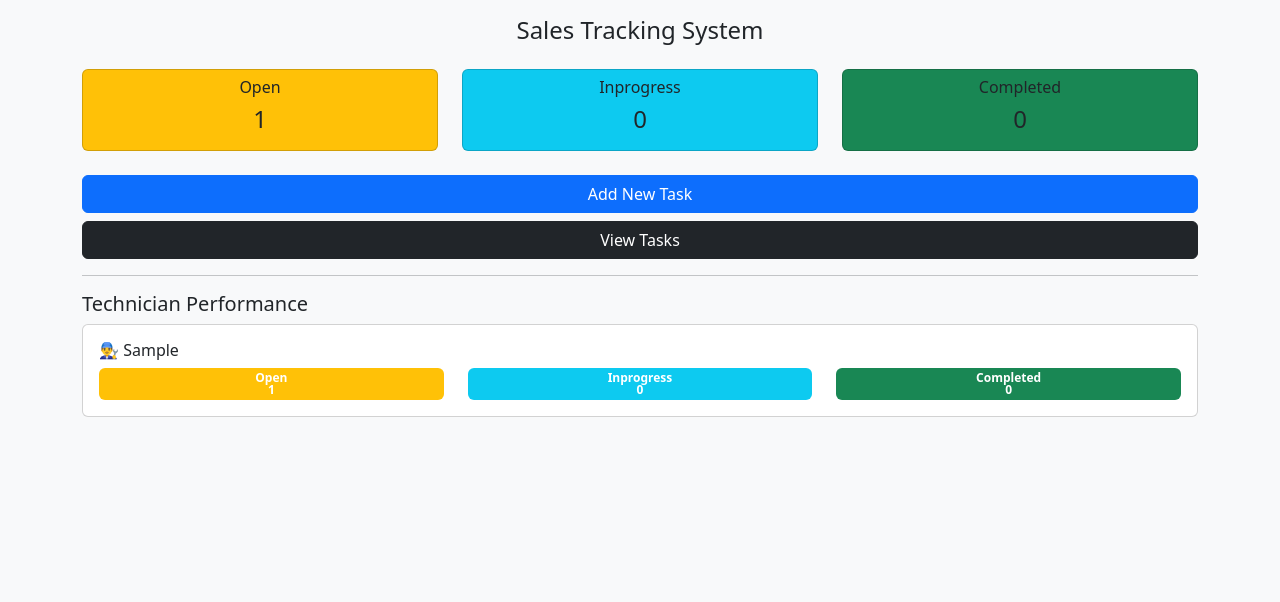
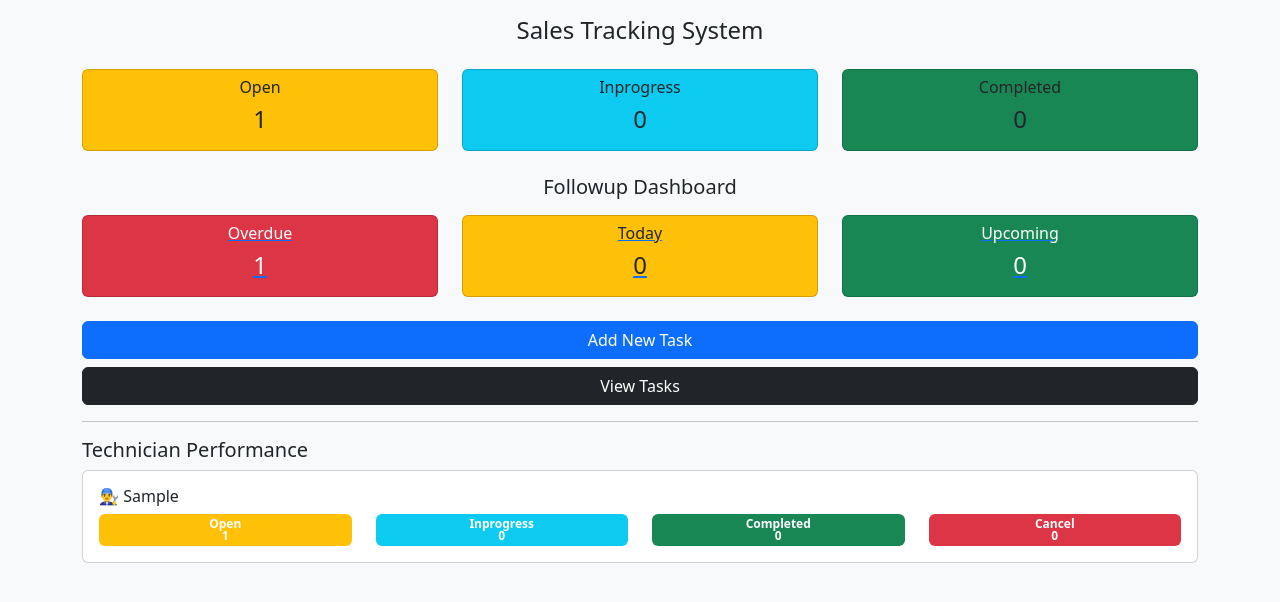
Before and after one commit to Jayaprakashdev/hydrosphereHTML, a PHP site: page /sales-tracking-system/index.php in a window 1280 px wide. Shown: the top 602 px of the page. Run offline with PHP 8.4, Linux system fonts and the light colour scheme; tables that the repository leaves empty or names only in its code hold one stand-in row (values such as "Sample post").

Commit message:
added enquey follow up and appoiment date

```diff
--- a/sales-tracking-system/index.php
+++ b/sales-tracking-system/index.php
@@ -2,18 +2,43 @@
 
 <?php
 
+$today = date("Y-m-d");
+
+/* STATUS COUNTS */
+
 $open=mysqli_fetch_assoc(mysqli_query($conn,"SELECT COUNT(*) as total FROM tasks WHERE status='Open'"));
+$progress=mysqli_fetch_assoc(mysqli_query($conn,"SELECT COUNT(*) as total FROM tasks WHERE status='Inprogress'"));
+$complete=mysqli_fetch_assoc(mysqli_query($conn,"SELECT COUNT(*) as total FROM tasks WHERE status='Completed'"));
 
-$progress=mysqli_fetch_assoc(mysqli_query($conn,"SELECT COUNT(*) as total FROM tasks WHERE status='Inprogress'"));
+/* FOLLOWUP COUNTS */
 
-$complete=mysqli_fetch_assoc(mysqli_query($conn,"SELECT COUNT(*) as total FROM tasks WHERE status='Completed'"));
+$overdue=mysqli_fetch_assoc(mysqli_query($conn,"
+SELECT COUNT(*) as total
+FROM tasks
+WHERE followup_date < '$today' AND status!='Completed'
+"));
+
+$today_followup=mysqli_fetch_assoc(mysqli_query($conn,"
+SELECT COUNT(*) as total
+FROM tasks
+WHERE followup_date='$today' AND status!='Completed'
+"));
+
+$upcoming=mysqli_fetch_assoc(mysqli_query($conn,"
+SELECT COUNT(*) as total
+FROM tasks
+WHERE followup_date > '$today' AND status!='Completed'
+"));
+
+/* TECHNICIAN PERFORMANCE */
 
 $technicians=mysqli_query($conn,"
 SELECT
 assigned_to,
 SUM(CASE WHEN status='Open' THEN 1 ELSE 0 END) as open_tasks,
 SUM(CASE WHEN status='Inprogress' THEN 1 ELSE 0 END) as progress_tasks,
-SUM(CASE WHEN status='Completed' THEN 1 ELSE 0 END) as completed_tasks
+SUM(CASE WHEN status='Completed' THEN 1 ELSE 0 END) as completed_tasks,
+SUM(CASE WHEN status='Cancel' THEN 1 ELSE 0 END) as cancel_tasks
 FROM tasks
 GROUP BY assigned_to
 ");
@@ -38,6 +63,8 @@ GROUP BY assigned_to
 <div class="container mt-3">
 
 <h4 class="text-center">Sales Tracking System</h4>
+
+<!-- STATUS DASHBOARD -->
 
 <div class="row text-center mt-4">
 
@@ -64,6 +91,43 @@ GROUP BY assigned_to
 
 </div>
 
+<!-- FOLLOWUP DASHBOARD -->
+
+<h5 class="text-center mt-4">Followup Dashboard</h5>
+
+<div class="row text-center mt-3">
+
+<div class="col-4">
+<a href="view_tasks.php?followup=overdue">
+<div class="card p-2 bg-danger text-white">
+<h6>Overdue</h6>
+<h4><?php echo $overdue['total']; ?></h4>
+</div>
+</a>
+</div>
+
+<div class="col-4">
+<a href="view_tasks.php?followup=today">
+<div class="card p-2 bg-warning">
+<h6>Today</h6>
+<h4><?php echo $today_followup['total']; ?></h4>
+</div>
+</a>
+</div>
+
+<div class="col-4">
+<a href="view_tasks.php?followup=upcoming">
+<div class="card p-2 bg-success text-white">
+<h6>Upcoming</h6>
+<h4><?php echo $upcoming['total']; ?></h4>
+</div>
+</a>
+</div>
+
+</div>
+
+<!-- MAIN ACTION BUTTONS -->
+
 <div class="mt-4 d-grid gap-2">
 
 <a href="add_task.php" class="btn btn-primary">Add New Task</a>
@@ -73,6 +137,8 @@ GROUP BY assigned_to
 </div>
 
 <hr>
+
+<!-- TECHNICIAN PERFORMANCE -->
 
 <h5 class="mt-3">Technician Performance</h5>
 
@@ -86,52 +152,40 @@ GROUP BY assigned_to
 
 <div class="row text-center">
 
-<div class="col-4">
-
+<div class="col-3">
 <a href="view_tasks.php?engineer=<?php echo $tech['assigned_to']; ?>&status=Open">
-
 <span class="badge bg-warning w-100">
-
 Open <br>
-
 <?php echo $tech['open_tasks']; ?>
-
 </span>
-
 </a>
-
 </div>
 
-<div class="col-4">
-
+<div class="col-3">
 <a href="view_tasks.php?engineer=<?php echo $tech['assigned_to']; ?>&status=Inprogress">
-
 <span class="badge bg-info w-100">
-
 Inprogress <br>
-
 <?php echo $tech['progress_tasks']; ?>
-
 </span>
-
 </a>
-
 </div>
 
-<div class="col-4">
+<div class="col-3">
+<a href="view_tasks.php?engineer=<?php echo $tech['assigned_to']; ?>&status=Completed">
+<span class="badge bg-success w-100">
+Completed <br>
+<?php echo $tech['completed_tasks']; ?>
+</span>
+</a>
+</div>
 
-<a href="view_tasks.php?engineer=<?php echo $tech['assigned_to']; ?>&status=Completed">
-
-<span class="badge bg-success w-100">
-
-Completed <br>
-
-<?php echo $tech['completed_tasks']; ?>
-
+<div class="col-3">
+<a href="view_tasks.php?engineer=<?php echo $tech['assigned_to']; ?>&status=Cancel">
+<span class="badge bg-danger w-100">
+Cancel <br>
+<?php echo $tech['cancel_tasks']; ?>
 </span>
-
 </a>
-
 </div>
 
 </div>
@@ -143,6 +197,7 @@ Completed <br>
 <?php } ?>
 
 </div>
-<script src="pbb.js"></script>
+
 </body>
+
 </html>
```
Also changed, not shown: sales-tracking-system/add_task.php (+13 -19 lines), sales-tracking-system/edit_task.php (+12 -4 lines), sales-tracking-system/save_task.php (+28 -3 lines), sales-tracking-system/update_task.php (+31 -14 lines), sales-tracking-system/view_tasks.php (+55 -2 lines).
